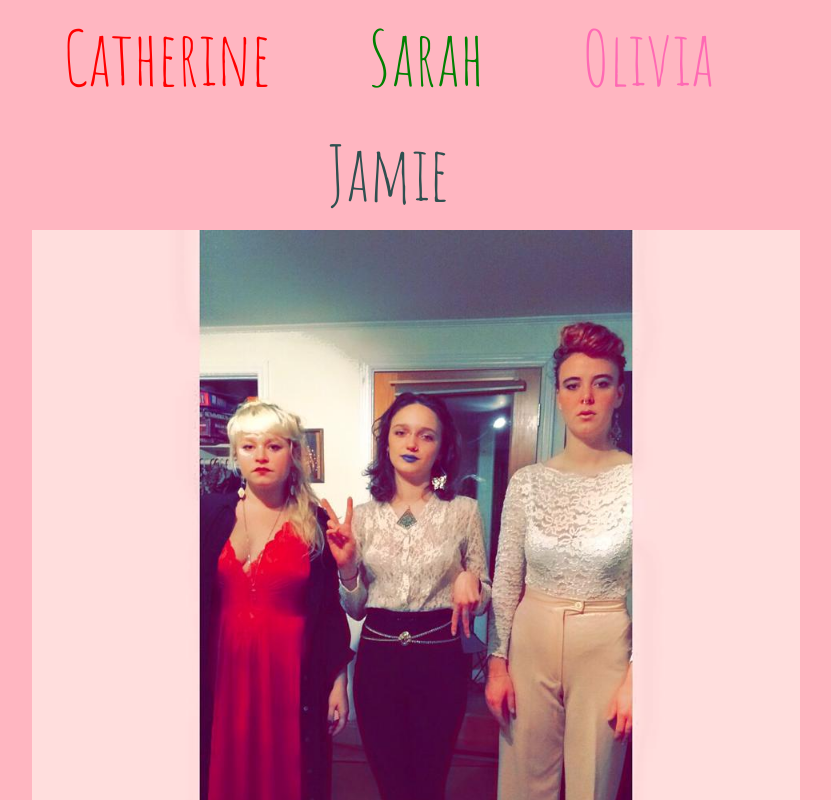
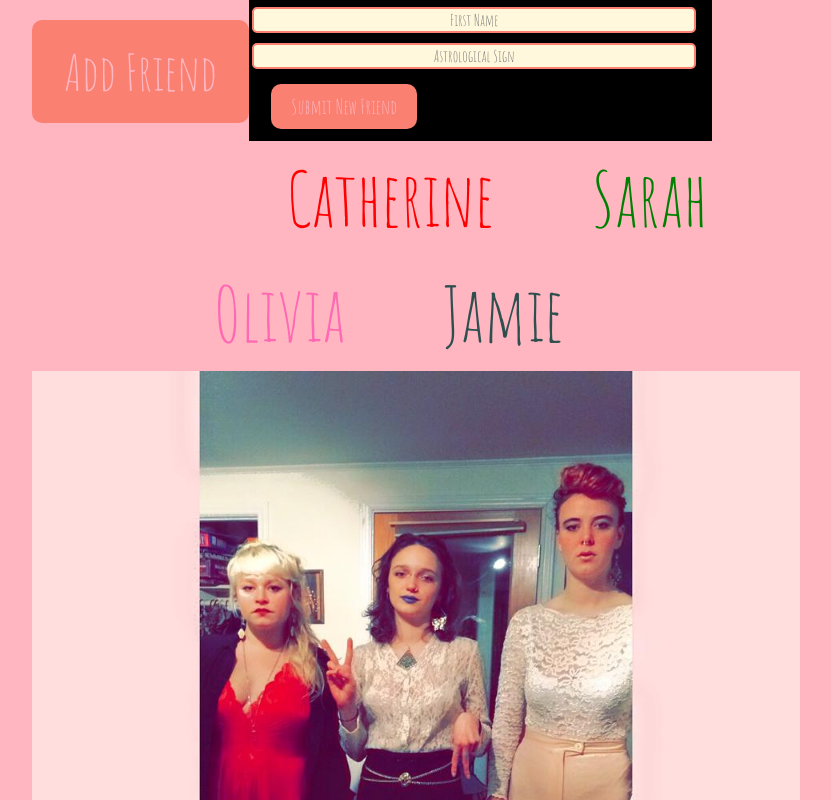
Before and after one commit to horoscope-project/horoscope-client, a plain HTML site: page index.html in a window 1280 px wide. Shown: the top 800 px of the page, without its empty margins (224-1055 px from the left). Drawn offline with nearby package versions, Linux system fonts and the light colour scheme; no server answers.

Commit message:
Added a form field for adding a new friend

```diff
--- a/index.html
+++ b/index.html
@@ -17,6 +17,16 @@
   </head>
   <body>
     <header>
+      <button id="addNewFriend" type="button" name="button">Add Friend</button>
+
+      <div id="friend">
+      <form id="newfriend">
+        <input type="text" name="firstname" placeholder="First Name">
+        <input type="text" name="astrologicalsign" placeholder="Astrological Sign">
+        <button id="submitnewfriend" type="submit" name="addnewfriend">Submit New Friend</button>
+      </form>
+    </div>
+
       <h1 id="catherine">Catherine</h1>
       <h1 id="sarah">Sarah</h1>
       <h1 id="olivia">Olivia</h1>
--- a/scripts/view/horoscope-view.js
+++ b/scripts/view/horoscope-view.js
@@ -13,24 +13,32 @@ var app = app || {};
   }
 
   $('#catherine').on('click', () => {
-    $( '#catherine-horoscope' ).toggle( 'slow', () => {
+    $( '#catherine-horoscope' ).toggle('slow', () => {
     });
   });
 
   $('#sarah').on('click',() => {
-    $( '#sarah-horoscope' ).toggle( 'slow', () => {
+    $( '#sarah-horoscope' ).toggle('slow', () => {
     });
   });
 
   $('#olivia').on('click', () => {
-    $( '#olivia-horoscope' ).toggle( 'slow', () => {
+    $( '#olivia-horoscope' ).toggle('slow', () => {
     });
   });
 
   $('#jamie').on('click', () => {
-    $( '#jamie-horoscope' ).toggle( 'slow', () => {
+    $( '#jamie-horoscope' ).toggle('slow', () => {
     });
   });
+
+  horoscopeView.addNewFriend = () => {
+    $('#friend').toggle();
+  }
+
+  $('#addNewFriend').on('click', () => {
+    horoscopeView.addNewFriend();
+  })
 
   module.horoscopeView = horoscopeView;
 })(app);
--- a/styles/base.css
+++ b/styles/base.css
@@ -15,6 +15,7 @@ h1 {
   display: inline-block;
   padding: 20px 20px;
   padding-right: 1em;
+  cursor: pointer;
 }
 
 h2 {
--- a/styles/layout.css
+++ b/styles/layout.css
@@ -0,0 +1,47 @@
+button {
+  background-color: salmon;
+  border: none;
+  border-radius: 10px;
+  color: lightPink;
+  padding: 20px 32px;
+  text-align: center;
+  text-decoration: none;
+  display: inline-block;
+  font-size: 16px;
+  font-family:'Amatic SC', cursive;
+  float: left;
+  margin: 20px 0;
+  cursor: pointer;
+  font-size: 50px;
+}
+
+button:hover {
+  background-color: cornsilk;
+  color: salmon;
+}
+
+#friend {
+  border: 2px solid black;
+  text-align: left;
+  float: left;
+  background-color: black;
+}
+
+input {
+  background-color: cornsilk;
+  font-size: 16px;
+  font-family:'Amatic SC', cursive;
+  border: 2px solid salmon;
+  width: 95%;
+  margin: 5px 1px;
+  text-align: center;
+  border-radius: 5px;
+}
+
+#submitnewfriend {
+  font-size: 20px;
+  padding: 10px 20px;
+  text-align: center;
+  margin: 10px 20px;
+  border-radius: none;
+}
```
